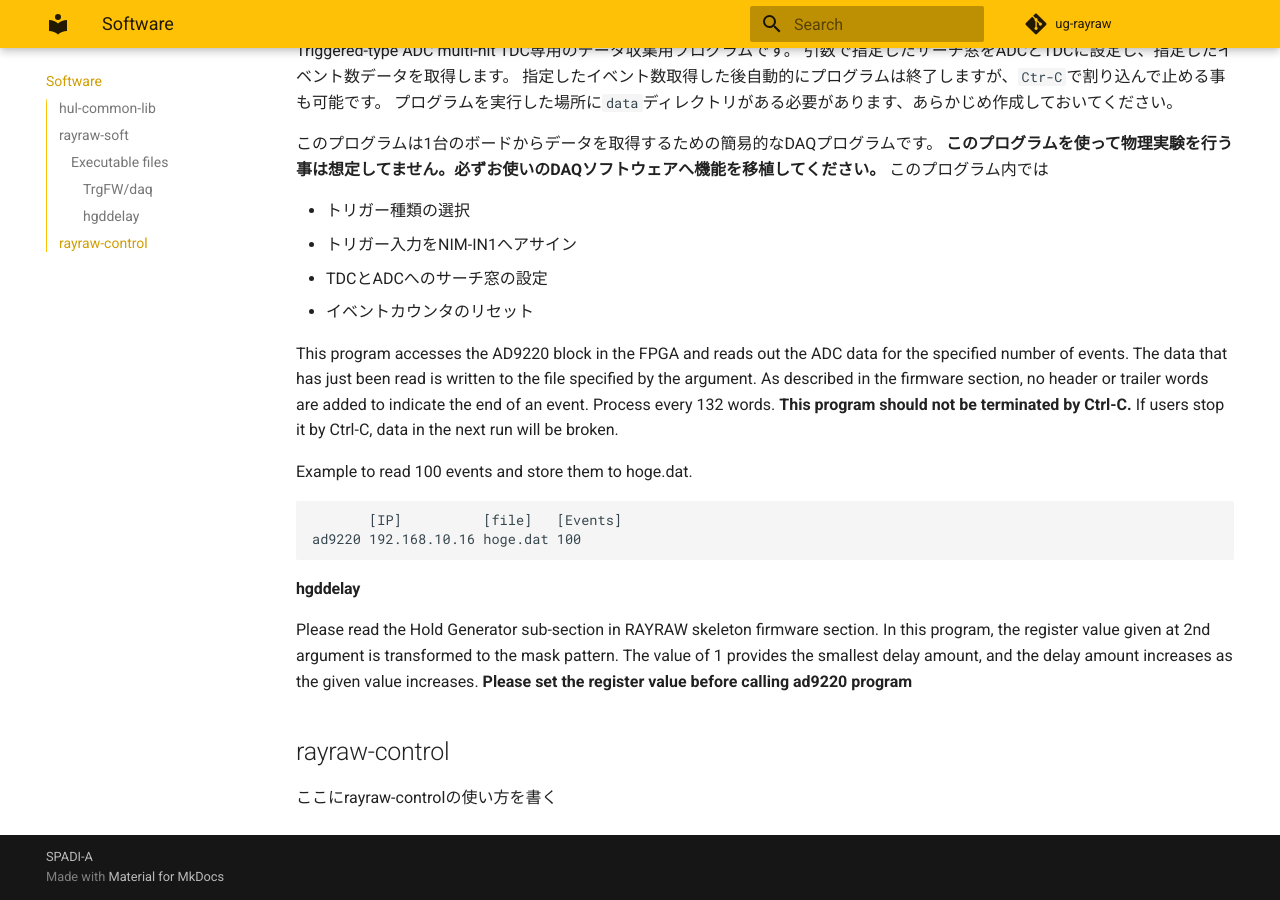
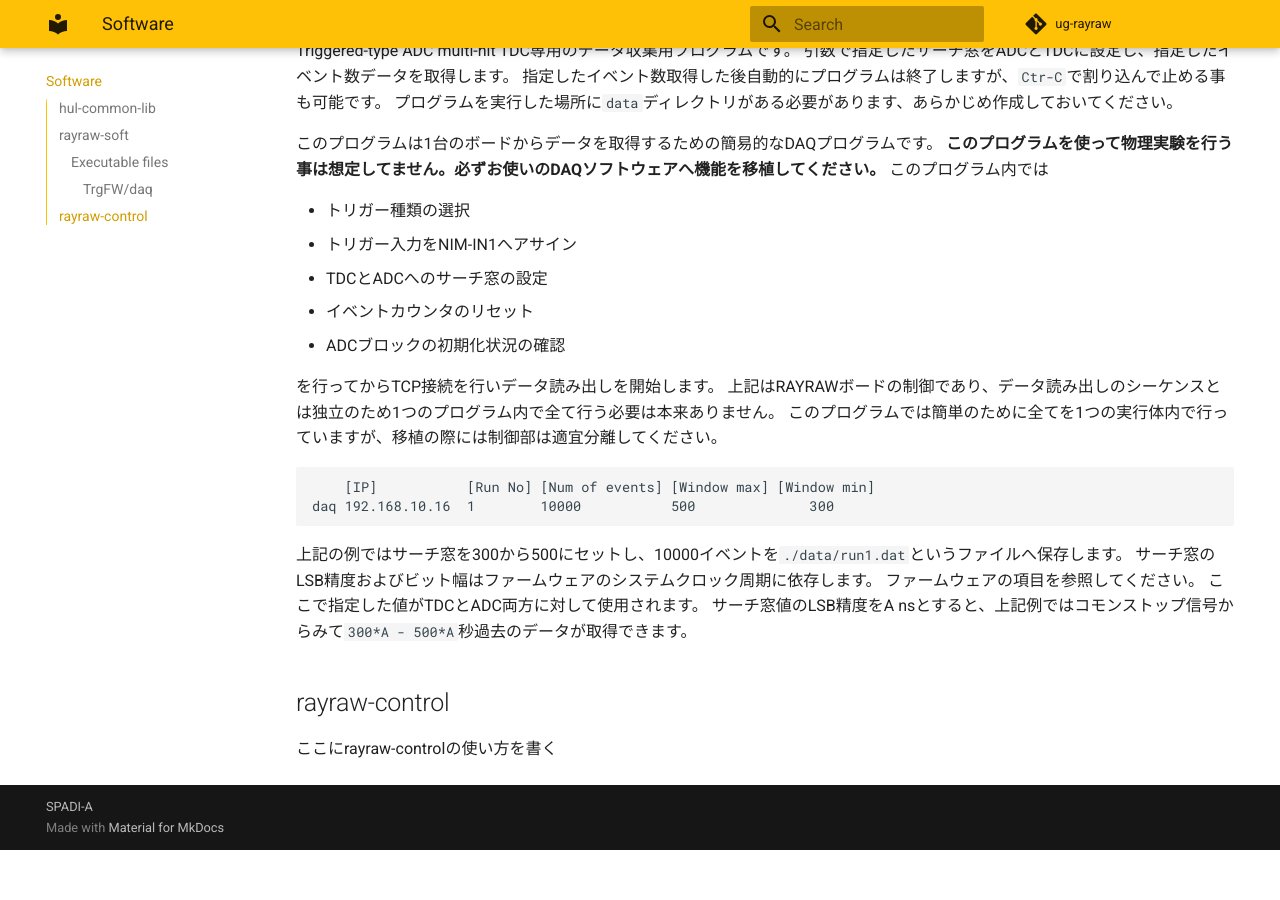
Before and after one commit to yokazakig-2/ug-rayraw, an MkDocs documentation site: the page built from docs/software/software.md, in a window 1280 px wide and 900 px high, scrolled down 702 px. Built offline with MkDocs 1.6.1 and Material for MkDocs 9.7.7, drawn with Linux system fonts in a browser that asks for light colours; comment, search, counter and statistics services are not loaded; after the commit the page ends 1552 px from its top, so only the background shows below that; some of the changed text lies outside the part shown.

Commit message:
hardware and software

````diff
--- a/docs/software/software.md
+++ b/docs/software/software.md
@@ -34,26 +34,23 @@ Triggered-type ADC multi-hit TDC専用のデータ収集用プログラムです
 - トリガー入力をNIM-IN1へアサイン
 - TDCとADCへのサーチ窓の設定
 - イベントカウンタのリセット
+- ADCブロックの初期化状況の確認
 
-This program accesses the AD9220 block in the FPGA and reads out the ADC data for the specified number of events.
-The data that has just been read is written to the file specified by the argument.
-As described in the firmware section, no header or trailer words are added to indicate the end of an event.
-Process every 132 words.
-**This program should not be terminated by Ctrl-C.**
-If users stop it by Ctrl-C, data in the next run will be broken.
+を行ってからTCP接続を行いデータ読み出しを開始します。
+上記はRAYRAWボードの制御であり、データ読み出しのシーケンスとは独立のため1つのプログラム内で全て行う必要は本来ありません。
+このプログラムでは簡単のために全てを1つの実行体内で行っていますが、移植の際には制御部は適宜分離してください。
 
-Example to read 100 events and store them to hoge.dat.
 ```shell
-       [IP]          [file]   [Events]
-ad9220 192.168.10.16 hoge.dat 100
+    [IP]           [Run No] [Num of events] [Window max] [Window min]
+daq 192.168.10.16  1        10000           500              300
 ```
 
-#### hgddelay
+上記の例ではサーチ窓を300から500にセットし、10000イベントを`./data/run1.dat`というファイルへ保存します。
+サーチ窓のLSB精度およびビット幅はファームウェアのシステムクロック周期に依存します。
+ファームウェアの項目を参照してください。
+ここで指定した値がTDCとADC両方に対して使用されます。
+サーチ窓値のLSB精度をA nsとすると、上記例ではコモンストップ信号からみて`300*A - 500*A`秒過去のデータが取得できます。
 
-Please read the Hold Generator sub-section in RAYRAW skeleton firmware section.
-In this program, the register value given at 2nd argument is transformed to the mask pattern.
-The value of 1 provides the smallest delay amount, and the delay amount increases as the given value increases.
-**Please set the register value before calling ad9220 program**
 
 ## rayraw-control
 
````
Also changed, not shown: other parts of docs/software/software.md (+1 -1 lines), docs/hardware/rayraw-v1/rayraw-v1.md (+8 -11 lines).
